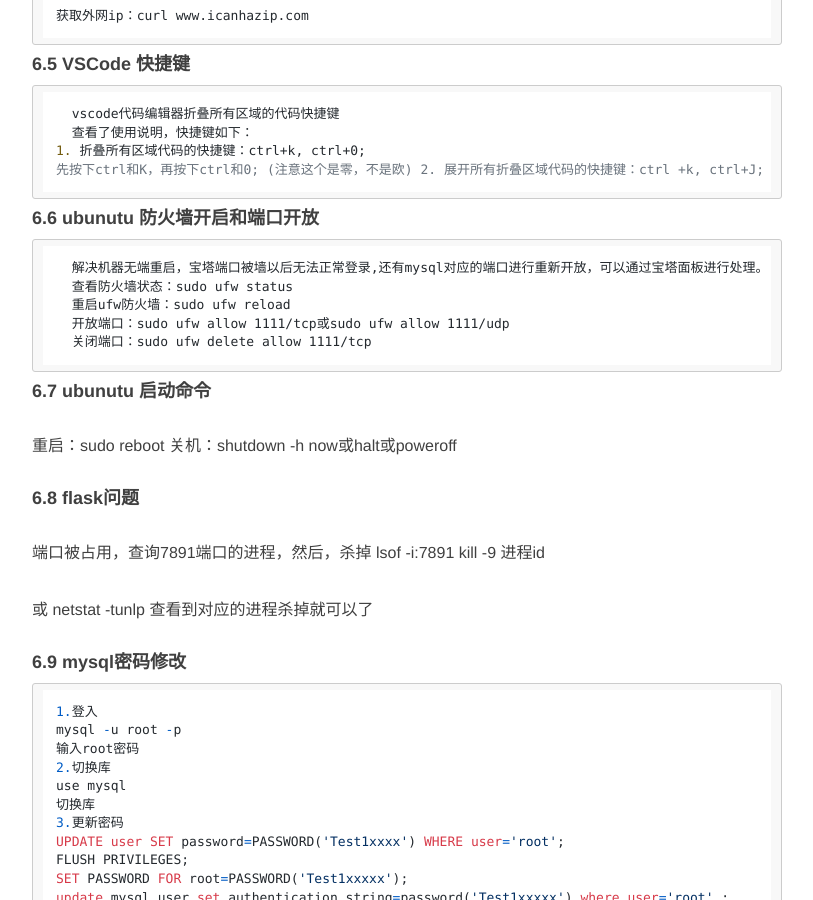
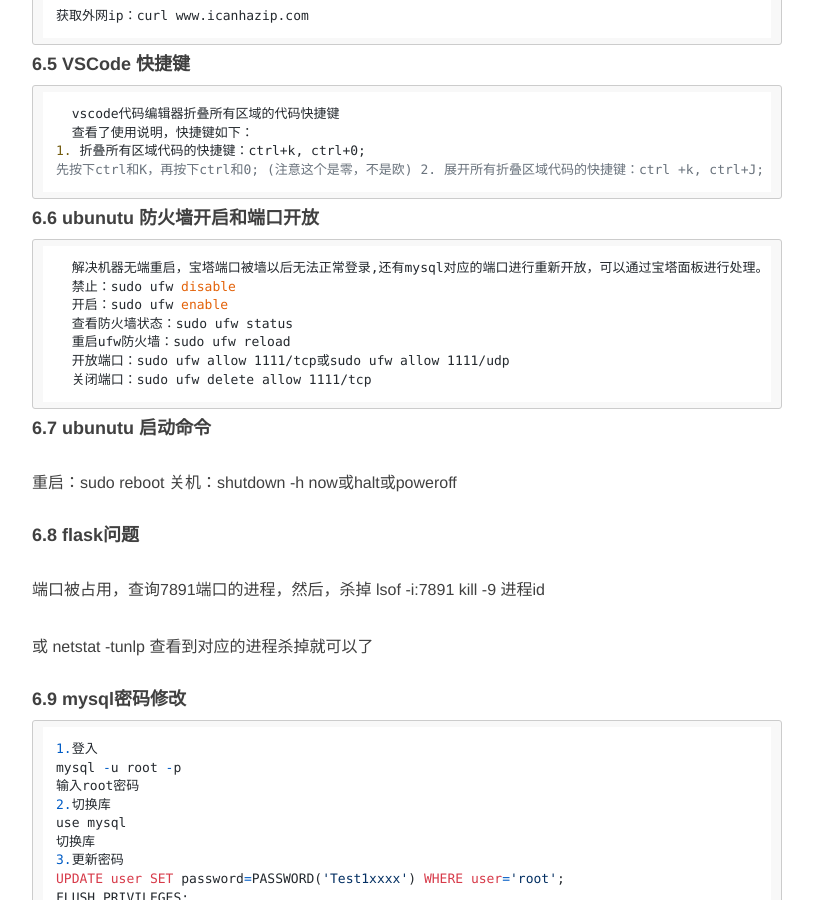
Before and after one commit to figerdeng/siweiwo, a Jekyll site: the page built from _posts/2021-07-06--raspi-ubuntu-dataanalyse.md, in a window 1280 px wide and 900 px high, scrolled down 6646 px. Shown: the whole window, without its empty margins (233-1046 px from the left). Built offline with Jekyll 4.4.1, drawn with Linux system fonts in a browser that asks for light colours; nearby versions of some CDN libraries; comment, search, counter and statistics services are not loaded.

Commit message:
运维文档更新

```diff
--- a/_posts/2021-07-06--raspi-ubuntu-dataanalyse.md
+++ b/_posts/2021-07-06--raspi-ubuntu-dataanalyse.md
@@ -320,6 +320,8 @@ description: 树莓派打造量化平台
 
 #### **6.6 ubunutu 防火墙开启和端口开放**
       解决机器无端重启，宝塔端口被墙以后无法正常登录,还有mysql对应的端口进行重新开放，可以通过宝塔面板进行处理。（宝塔和mysql只要机器重启，则端口映射需要重新处理一下）
+      禁止：sudo ufw disable
+      开启：sudo ufw enable
       查看防火墙状态：sudo ufw status
       重启ufw防火墙：sudo ufw reload
       开放端口：sudo ufw allow 1111/tcp或sudo ufw allow 1111/udp
```
